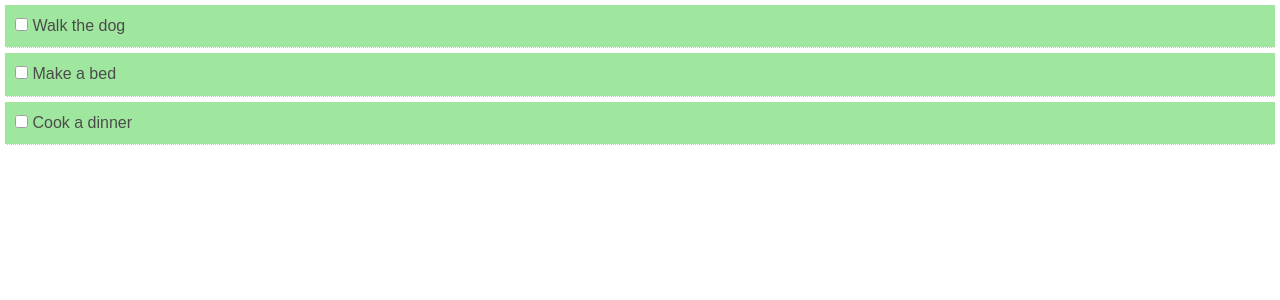
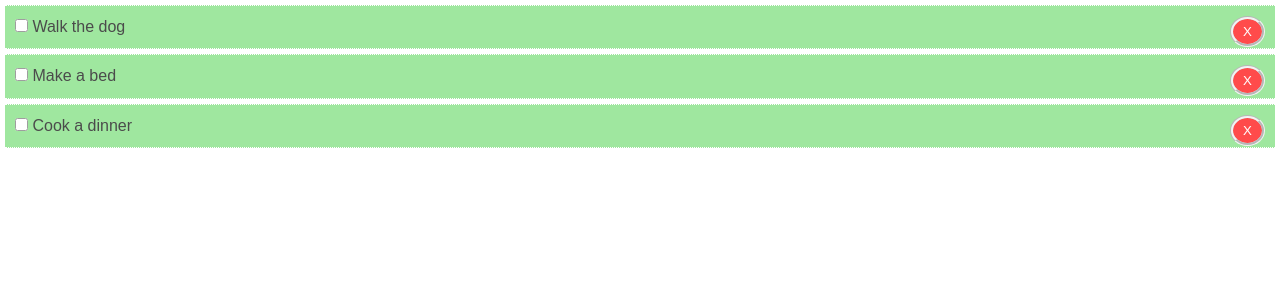
Before and after one commit to KrzysztofBalejko/to-do-list, a React (Create React App) app: page / in a window 1280 px wide. Shown: the top 300 px of the page. Built offline with nearby package versions, Linux system fonts and the light colour scheme.

Commit message:
Deleting list items-deleteTodo function. Added buttons and more CSS styling

```diff
--- a/src/App.js
+++ b/src/App.js
@@ -23,6 +23,7 @@
    ]
   }
 
+  //Toggle
   markComplete = (id) => {
     this.setState({ todos: this.state.todos.map(todo =>{
       if (todo.id === id) {
@@ -30,14 +31,20 @@
       }
       return todo;
     })})
+  }
 
+// Deleting Todo
+  deleteTodo = (id) => {
+    this.setState({ todos: [...this.state.todos.filter(todo => todo.id !== id)]
+    });
   }
 
   render() {
 
     return (
       <div className="App">
-        <Todos todos={this.state.todos} markComplete={this.markComplete}/>
+        <Todos todos={this.state.todos} markComplete={this.markComplete}
+        deleteTodo={this.deleteTodo}/>
       </div>
     );
   }
--- a/src/components/TodoItem.js
+++ b/src/components/TodoItem.js
@@ -10,6 +10,7 @@
       margin: '5px',
       opacity: '0.7',
       borderBottom: '1px #fff dotted',
+      borderTop: '1px #fff dotted',
       textDecoration: this.props.todo.completed ?
       'line-through' : 'none'
     }
@@ -26,6 +27,7 @@
       <p>
         <input type="checkbox" onChange={this.props.markComplete.bind(this, id)}/> {''}
         { title }
+        <button onClick={this.props.deleteTodo.bind(this, id)} style={btnStyle}>X</button>
       </p>
       </div>
     );
@@ -38,5 +40,15 @@
   todo: PropTypes.object.isRequired
 }
 
+const btnStyle = {
+  background: '#ff0000',
+  color: '#fff',
+  border:'groove',
+  padding: '5px 10px',
+  borderRadius: '50%',
+  cursor: 'pointer',
+  float: 'right'
+
+}
 
 export default TodoItem ;
--- a/src/components/Todos.js
+++ b/src/components/Todos.js
@@ -8,7 +8,8 @@
 
   render() {
     return this.props.todos.map((todo) =>(
-      <TodoItem key={todo.id} todo={todo} markComplete={this.props.markComplete}/>
+      <TodoItem key={todo.id} todo={todo} markComplete={this.props.markComplete}
+      deleteTodo={this.props.deleteTodo}/>
     ));
 
   }
```
